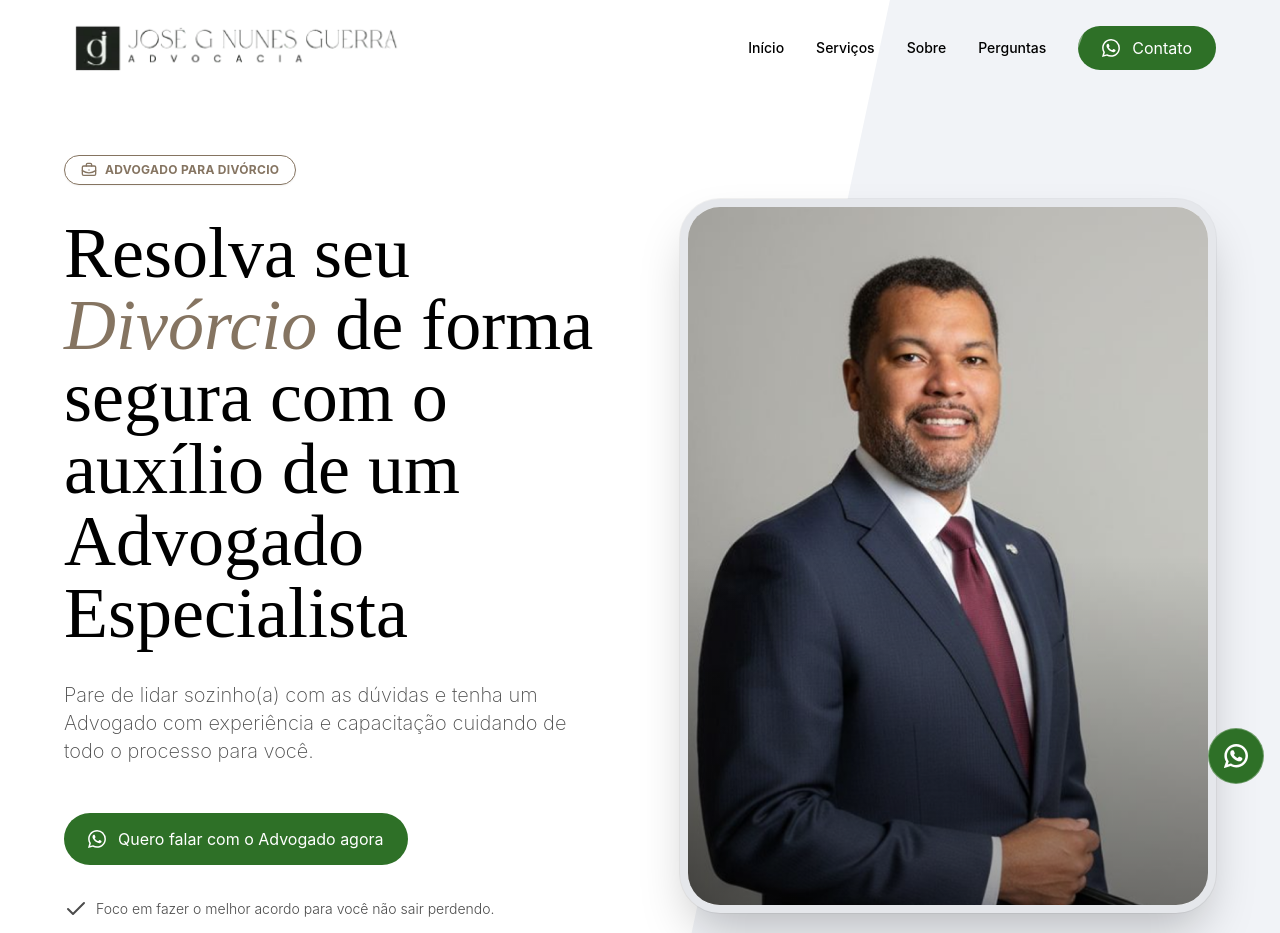
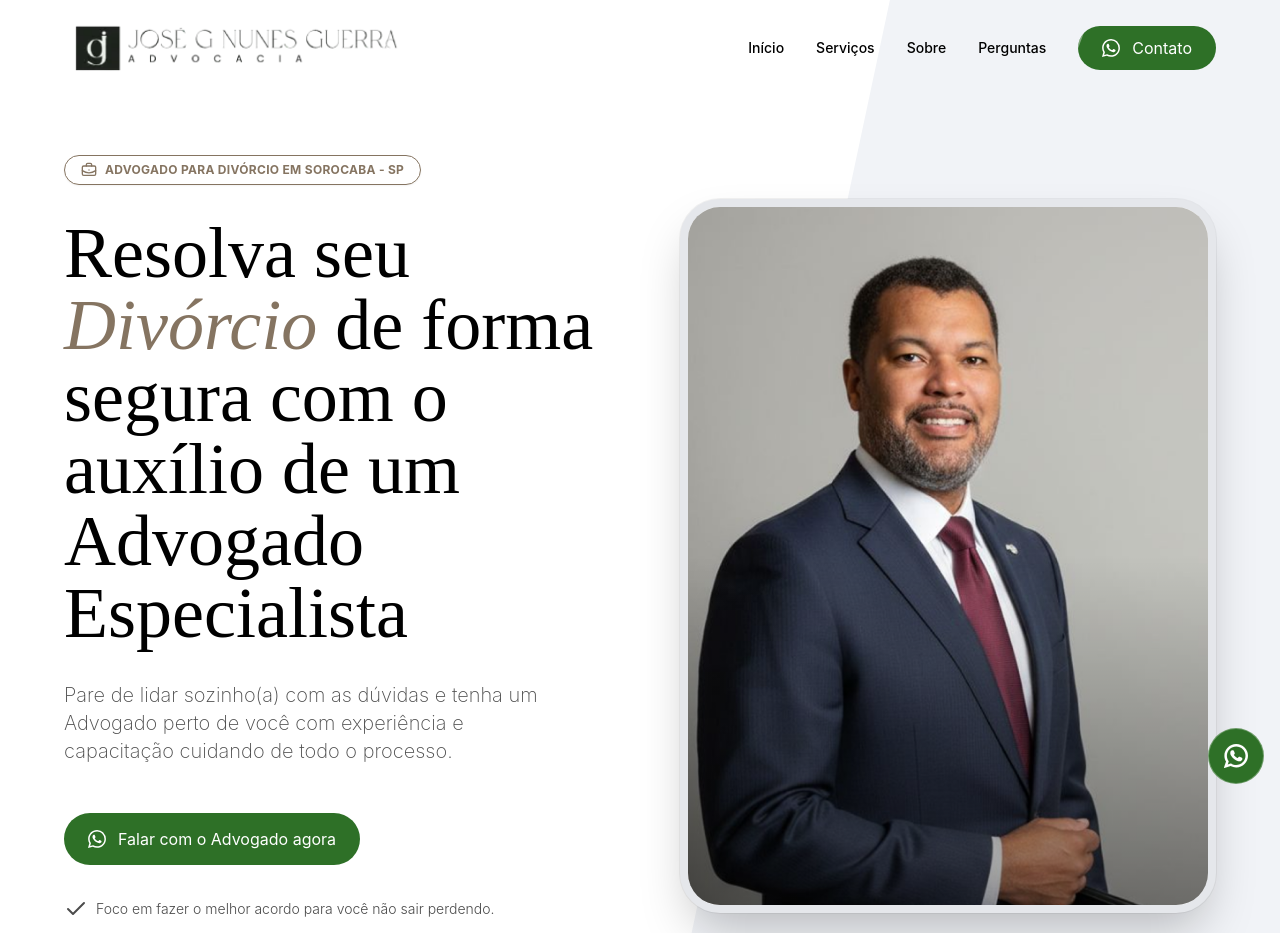
Before and after one commit to Paper-Street-Softwares/LPS-Jose-Guerra-Advogado-de-Divorcio, a React (Vite) app: page / in a window 1280 px wide. Shown: the top 933 px of the page. Built offline with nearby package versions, Linux system fonts and the light colour scheme.

Commit message:
feat: Atualiza copy

```diff
--- a/index.html
+++ b/index.html
@@ -1,4 +1,4 @@
-<!doctype html>
+<!DOCTYPE html>
 <html lang="pt-br">
   <head>
     <meta charset="UTF-8" />
@@ -23,7 +23,9 @@
     </style>
     <!-- fim do css inline -->
 
-    <title>Advogado de Divórcio | José G Nunes Guerra Advocacia</title>
+    <title>
+      Advogado de Divórcio em Sorocaba - SP | José G Nunes Guerra Advocacia
+    </title>
     <meta
       name="description"
       content="Atendimento jurídico especializado em divórcio. Orientação clara e segura com advogado de divórcio para conduzir separação, guarda, pensão e partilha com respaldo jurídico.
--- a/src/content/content.jsx
+++ b/src/content/content.jsx
@@ -90,7 +90,7 @@ export const infos = {
   tiktokProfile: "",
 
   whatsappDefaultMessage:
-    "Olá! Vim do Google e preciso de ajuda com Divórcio. Como faço para dar entrada?",
+    "Olá! Vim do Google e preciso de ajuda com Divórcio. O Advogado pode me atender?",
   whatsChatDefaultMessage:
     "Gostaria de falar conosco agora mesmo? Clque abaixo 👇",
   slogan: "",
@@ -122,7 +122,7 @@ const content = {
       ctaButtonTextResponsive: "Contato",
     },
     hero: {
-      miniTag: "ADVOGADO PARA DIVÓRCIO",
+      miniTag: "ADVOGADO PARA DIVÓRCIO EM SOROCABA - SP",
       FirstPart: <span>Resolva seu</span>,
       Destaque: (
         <span className="relative italic font-light destaque">Divórcio</span>
@@ -132,8 +132,8 @@ const content = {
       ),
       subtitle: (
         <p>
-          Pare de lidar sozinho(a) com as dúvidas e tenha um Advogado com
-          experiência e capacitação cuidando de todo o processo para você.
+          Pare de lidar sozinho(a) com as dúvidas e tenha um Advogado perto de
+          você com experiência e capacitação cuidando de todo o processo.
         </p>
       ),
       heroDefaultImage: heroDefaultImg, // img da pessoa mobile
@@ -142,7 +142,7 @@ const content = {
       alt: "Imagem ilustrativa da Seção Início",
       ctaButtonAriaLabel:
         "Botão para chamada de ação para contato pelo whatsapp",
-      ctaButtonText: "Quero falar com o Advogado agora",
+      ctaButtonText: "Falar com o Advogado agora",
       ctaButtonTextSecondary: "A_Definir",
       obsHero: {
         icon: <LucideIdCard />,
```
